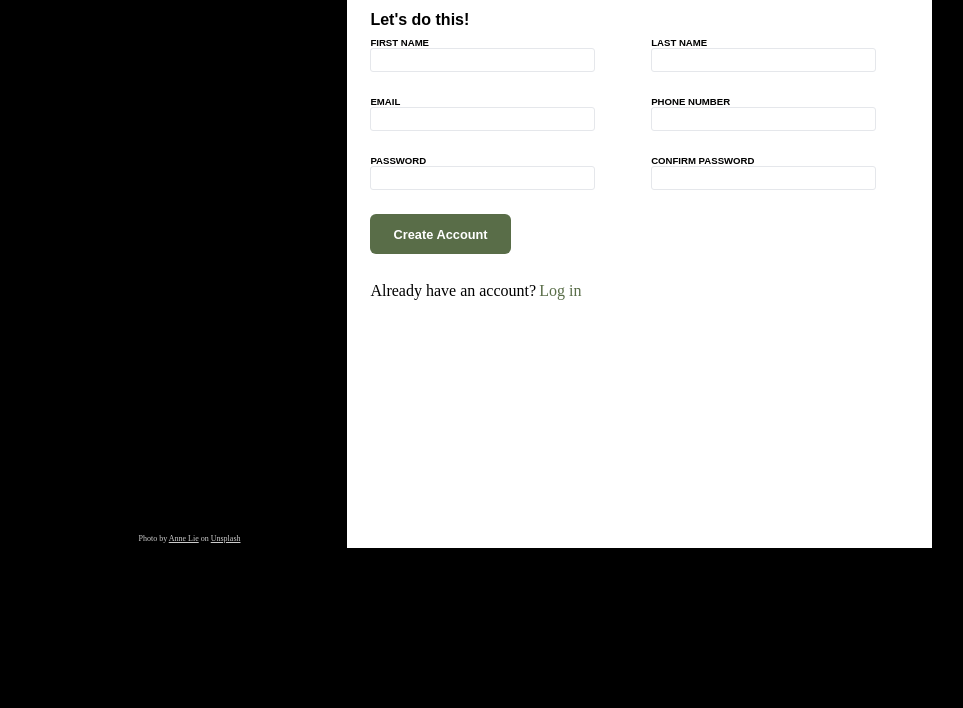
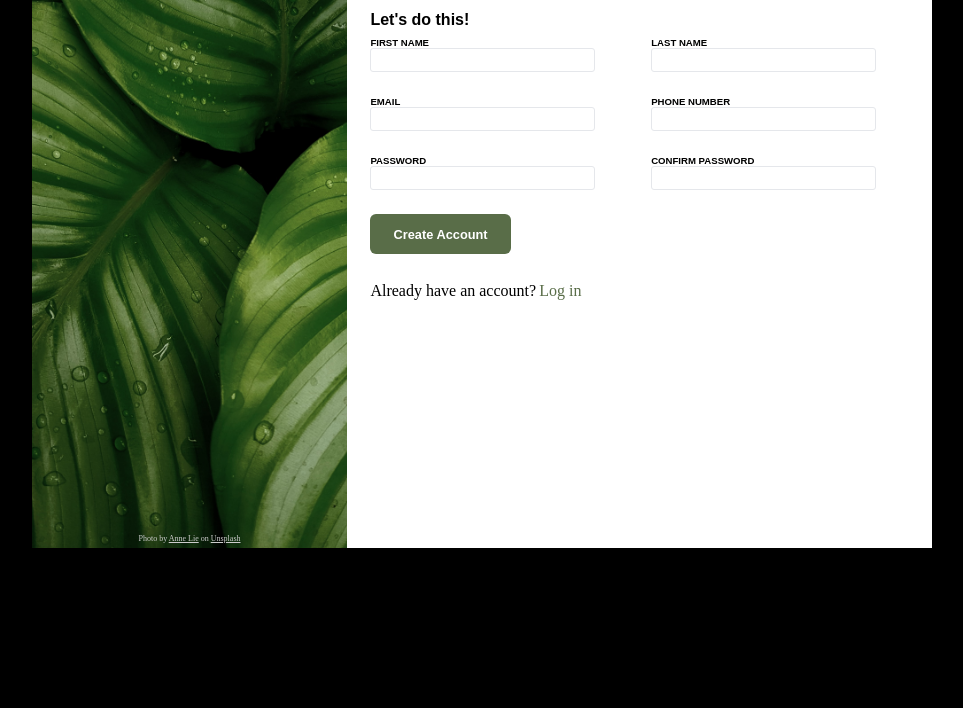
Before and after one commit to Favour-OGB/Side-Hustle-Assignment, a plain HTML site: page index.html in a window 1280 px wide. Shown: the part 362-1070 px from the top of the page, without its empty margins (158-1121 px from the left). Drawn offline with Linux system fonts and the light colour scheme; the site is published under a folder, as on GitHub Pages, so addresses that start at the root find nothing; a web font is replaced by a local one.

Commit message:
Update style.css

```diff
--- a/style.css
+++ b/style.css
@@ -26,7 +26,7 @@ body{
 .side{
     width: 35%;
     height: 100%;
-    background-image: url(/josefin-NeH6-YKTwUI-unsplash.jpg);
+    background-image: url('josefin-NeH6-YKTwUI-unsplash.jpg');
     background-size: cover;
     background-position: center;
     display: flex;
```
